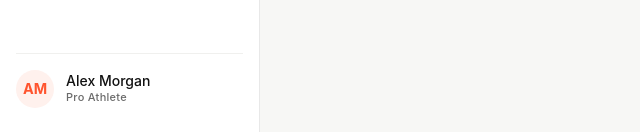
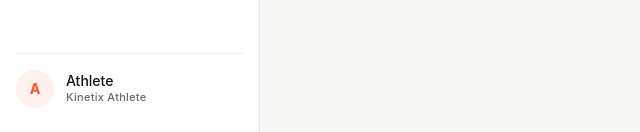
Before and after one commit to jairanjeet992-dot/kinetix-fitness-web, a website: page index.html in a window 1280 px wide. Shown: the part 668-800 px from the top of the page, 0-640 px from the left. Drawn offline with Linux system fonts and the light colour scheme.

Commit message:
fix(shell): remove hard-coded demo athlete identity

```diff
--- a/index.html
+++ b/index.html
@@ -59,12 +59,10 @@
 
       <!-- Mini Athlete Profile at bottom of sidebar -->
       <div class="desktop-user-footer">
-        <div class="desktop-user-avatar">
-          AM
-        </div>
+        <div class="desktop-user-avatar" id="desktop-user-avatar" aria-hidden="true">A</div>
         <div class="desktop-user-info">
-          <div class="text-label desktop-user-name">Alex Morgan</div>
-          <div class="text-caption text-secondary">Pro Athlete</div>
+          <div class="text-label desktop-user-name" id="desktop-user-name">Athlete</div>
+          <div class="text-caption text-secondary" id="desktop-user-status">Kinetix Athlete</div>
         </div>
       </div>
     </aside>
```
